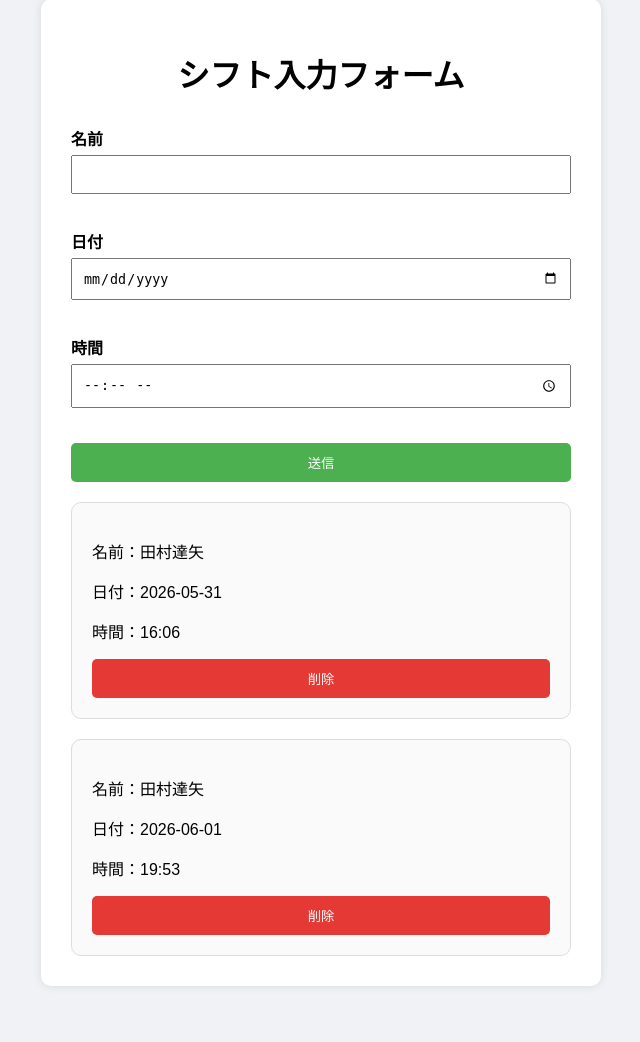
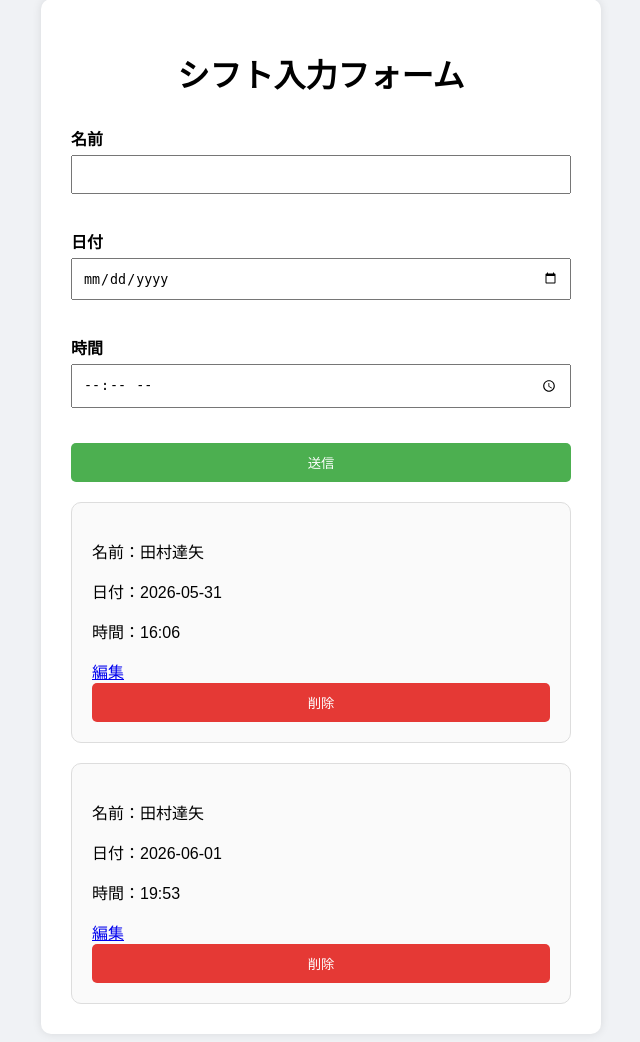
Before and after one commit to tiancundashi-png/tamu_app1_, a Flask app: page / in a window 1280 px wide. Shown: the part 59-1101 px from the top of the page, without its empty margins (319-959 px from the left). Before the commit the page ends 1045 px from the top, so only its background shows below. Run offline with Flask 3, Linux system fonts and the light colour scheme; data comes from the database, SQL or seed files in the repository.

Commit message:
Update index.html

```diff
--- a/shift-app/templates/index.html
+++ b/shift-app/templates/index.html
@@ -50,13 +50,17 @@
         <p>日付：{{ shift.date }}</p>
         <p>時間：{{ shift.time }}</p>
 
-        <form action="/delete/{{ shift.id }}" method="POST">
+        <a href="/edit/{{ shift.id }}">
+    編集
+</a>
 
-            <button class="delete-button" type="submit">
-                削除
-            </button>
+<form action="/delete/{{ shift.id }}" method="POST" class="delete-form">
 
-        </form>
+    <button class="delete-button" type="submit">
+        削除
+    </button>
+
+</form>
 
     </div>
 
```
